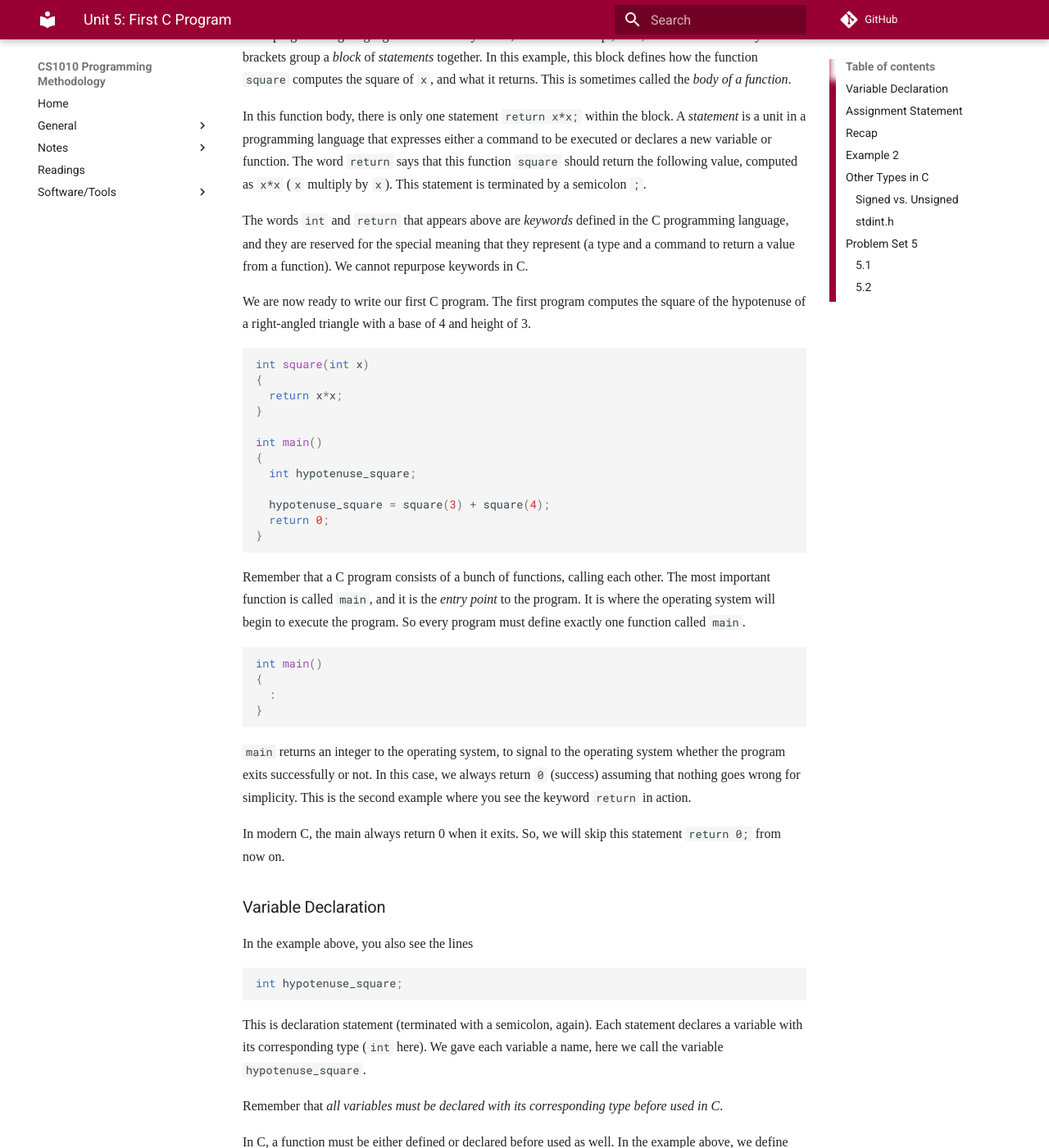
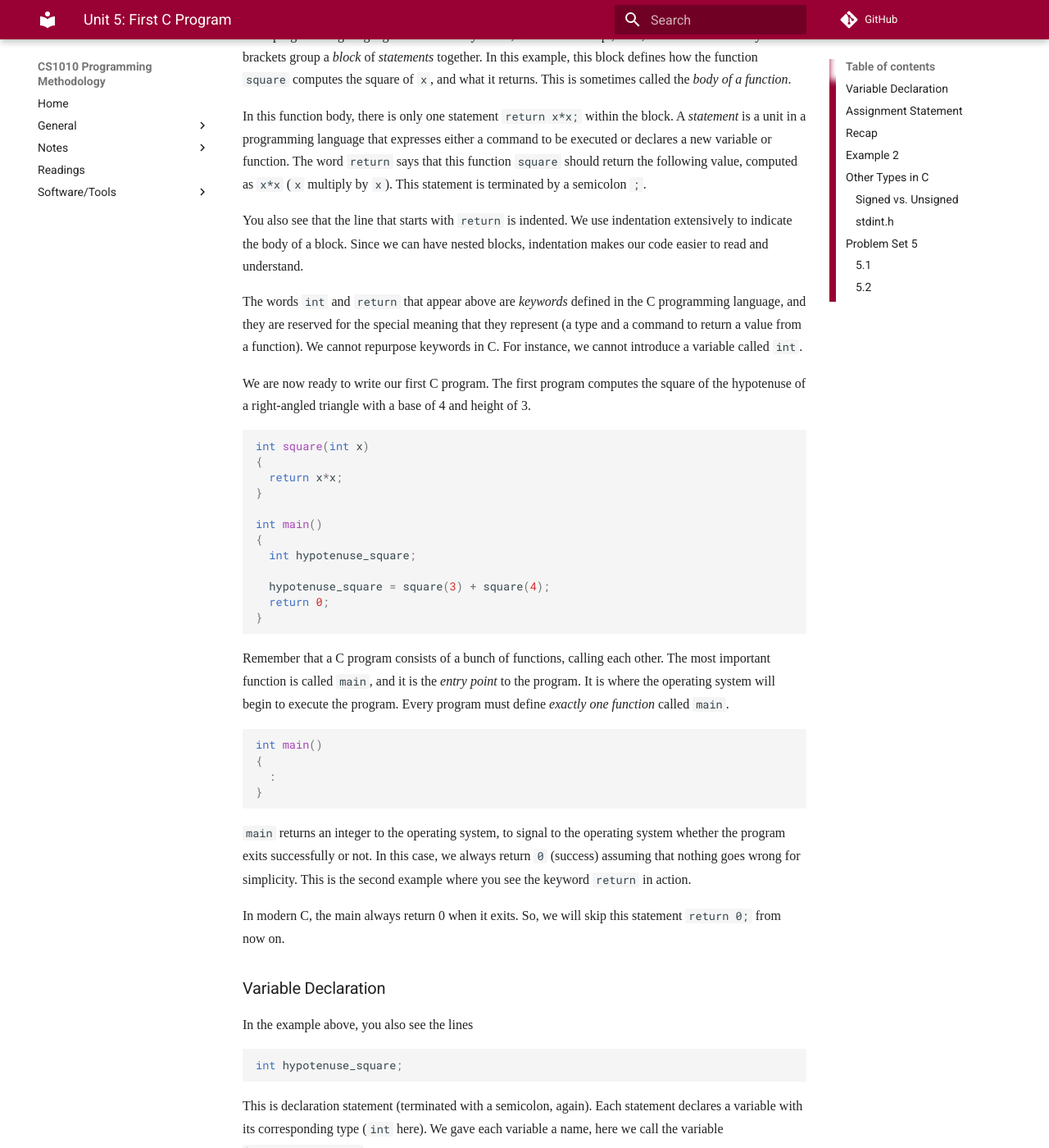
Before and after one commit to LL-Pengfei/CS1010-AY1819S1-Personal, an MkDocs documentation site: the page built from docs/05-first-c.md, in a window 1280 px wide and 1400 px high, scrolled down 651 px. Shown: the whole window at 82% size. Built offline with MkDocs 1.6.1 and Material for MkDocs 9.7.7, drawn with Linux system fonts in a browser that asks for light colours; nearby versions of some CDN libraries; some web fonts are replaced; formulas are drawn with MathJax 3; comment, search, counter and statistics services are not loaded; old or Windows-style settings are respelled for this version of MkDocs; some of the changed text lies outside the part shown.

Commit message:
Fix typos

````diff
--- a/docs/05-first-c.md
+++ b/docs/05-first-c.md
@@ -21,7 +21,9 @@
 
 In this function body, there is only one statement `return x*x;`  within the block.  A _statement_ is a unit in a programming language that expresses either a command to be executed or declares a new variable or function.  The word `return` says that this function `square` should return the following value, computed as `x*x` (`x` multiply by `x`).  This statement is terminated by a semicolon `;`.
 
-The words `int` and `return` that appears above are _keywords_ defined in the C programming language, and they are reserved for the special meaning that they represent (a type and a command to return a value from a function).  We cannot repurpose keywords in C.
+You also see that the line that starts with `return` is indented.  We use indentation extensively to indicate the body of a block.  Since we can have nested blocks, indentation makes our code easier to read and understand.
+
+The words `int` and `return` that appear above are _keywords_ defined in the C programming language, and they are reserved for the special meaning that they represent (a type and a command to return a value from a function).  We cannot repurpose keywords in C.  For instance, we cannot introduce a variable called `int`.
 
 We are now ready to write our first C program.  The first program computes the square of the hypotenuse of a right-angled triangle with a base of 4 and height of 3.
 
@@ -40,7 +42,7 @@
 }
 ```
 
-Remember that a C program consists of a bunch of functions, calling each other.  The most important function is called `main`, and it is the _entry point_ to the program.  It is where the operating system will begin to execute the program.  So every program must define exactly one function called `main`.
+Remember that a C program consists of a bunch of functions, calling each other.  The most important function is called `main`, and it is the _entry point_ to the program.  It is where the operating system will begin to execute the program.  Every program must define _exactly one function_ called `main`.
 
 ```C
 int main()
@@ -65,7 +67,25 @@
 
 Remember that _all variables must be declared with its corresponding type before used in C_.
 
-In C, a function must be either defined or declared before used as well.  In the example above, we define `square` before `main`.  If we switch the order of the two, the compiler will complain.  Unless we declare the function first.  Declaring a function means that we simply state the return type, the name, and the parameters, _without_ the body.
+In C, a function must be either defined or declared before used as well.  In the example above, we define `square` before `main`.  If we switch the order of the two, the compiler will complain.  Unless we declare the function first.  Declaring a function means that we simply state the return type, the name, and the parameters, _without_ the body.  Here is an example:
+
+```C
+int square(int x); // declaring the function square
+
+int main()
+{
+  int hypotenuse_square;
+
+  hypotenuse_square = square(3) + square(4);
+  return 0;
+}
+
+int square(int x)  // defining the function square
+{
+  return x*x;
+}
+
+```
 
 ### Assignment Statement
 
@@ -101,7 +121,7 @@
 
 Let's change the program slightly, so that instead of computing the square of the hypotenuse, we compute the hypotenuse itself.  Recall that we said C provides a bunch of predefined functions, include `sqrt`, which computes the square root of a given number.  Since a square root of a number is not necessarily an integer, we need to use a variable with a type that can store a real number.
 
-To represent real numbers, we commonly use the type `float` (which is short for a floating point number -- named so due to how a real number is represented in bits).  A `float` type can store 32 bits.  To double the precision (64 bits), we can use the type `double`.  A `long double` type can store either 80-bits or 128-bits, depending on implementation.
+To represent real numbers, we commonly use the type `float` (which is short for a floating point number -- named so due to how a real number is represented in bits).  A `float` type can store 32 bits.  To double the precision (64 bits), we can use the type `double`.  A `long double` type can store either 80-bits or 128-bits, depending on the implementation.
 
 But which one does `sqrt` returns?  To find out the exact _specification_ of a pre-defined function, we can consult the manual (or `man` for short) pages for the function.
 
@@ -132,7 +152,7 @@
 }
 ```
 
-Note that the first line declares the function `sqrt`, because we need to declare a function before it is used.  Since `sqrt` is pre-defined elsewhere, we do not have to supply the function body here.  Such practice of declaring a predefined function ourselves, however, is not recommended.  Different platform, compilers, libraries, may provide a different specification for the same function.  As such, it is better to use the declaration from the library that provides the predefined function itself.  A library usually provides one or more _header files_, a set of files that contain function declarations, type definitions, and constant definitions.  In the case of `sqrt`, its declaration is contained in a header file called `math.h`.  To include this file, you add the line `#include <math.h>` at the top of the program.
+Note that the first line declares the function `sqrt`, because we need to declare a function before it is used.  Since `sqrt` is pre-defined elsewhere, we do not have to supply the function body here.  Such practice of declaring a predefined function ourselves, however, is not recommended.  Different platform, compilers, libraries, may provide a different specification for the same function.  As such, it is better to use the declaration from the library that provides the predefined function itself.  A library usually provides one or more _header files_, a set of files that contain function declarations, type definitions, and constant definitions.  In the case of `sqrt`, its declaration is contained in a header file called `math.h` (which we found out through consulting the `man` pages).  To include this file, you add the line `#include <math.h>` at the top of the program.
 
 ```C
 #include <math.h>
````
Also changed, not shown: other parts of docs/05-first-c.md (+1 -1 lines), docs/06-cs1010-io.md (+3 -3 lines), docs/07-arithmetic-ops.md (+10 -8 lines).
